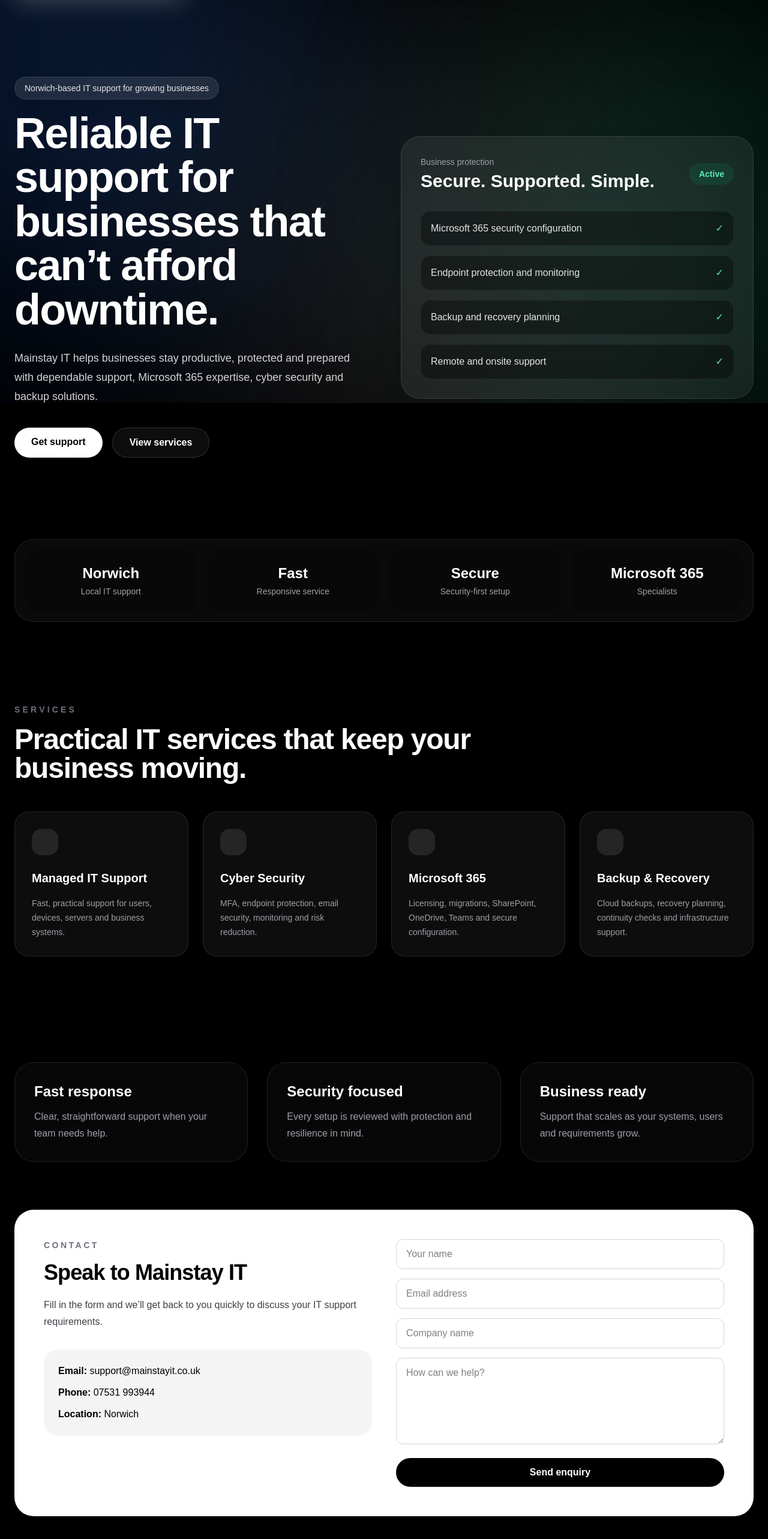
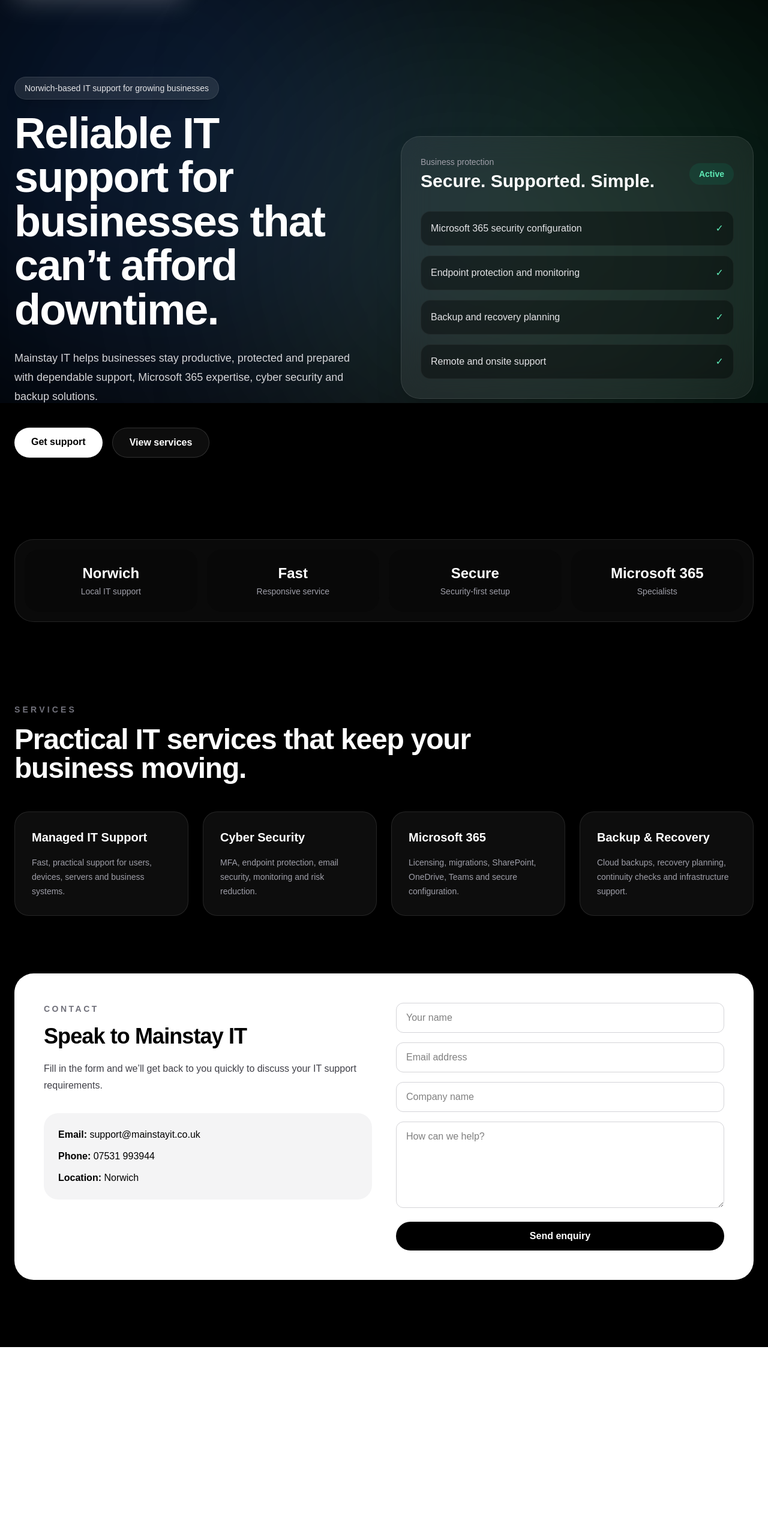
Before and after one commit to MainstayITLtd/mainstay-it, a Next.js app: page / in a window 1280 px wide. Shown: the part 128-2694 px from the top of the page at 60% size. After the commit the page ends 2374 px from the top, so only its background shows below. Built offline with nearby package versions, Linux system fonts and the light colour scheme.

Commit message:
Flow background

```diff
--- a/app/page.tsx
+++ b/app/page.tsx
@@ -15,24 +15,49 @@ export default function Home() {
 
   return (
     <main className="relative min-h-screen overflow-hidden bg-black text-white">
-      {/* Premium animated background */}
+      <style>{`
+        @keyframes floatOne {
+          0% { transform: translate3d(0, 0, 0) scale(1); }
+          50% { transform: translate3d(90px, 70px, 0) scale(1.08); }
+          100% { transform: translate3d(0, 0, 0) scale(1); }
+        }
+
+        @keyframes floatTwo {
+          0% { transform: translate3d(0, 0, 0) scale(1); }
+          50% { transform: translate3d(-80px, 60px, 0) scale(1.12); }
+          100% { transform: translate3d(0, 0, 0) scale(1); }
+        }
+
+        @keyframes floatThree {
+          0% { transform: translate3d(0, 0, 0) scale(1); }
+          50% { transform: translate3d(60px, -80px, 0) scale(1.06); }
+          100% { transform: translate3d(0, 0, 0) scale(1); }
+        }
+      `}</style>
+
       <div className="pointer-events-none fixed inset-0 z-0 overflow-hidden">
-        <div className="absolute left-[-20%] top-[-20%] h-[800px] w-[800px] animate-pulse rounded-full bg-blue-500/20 blur-[170px]" />
-        <div className="absolute right-[-20%] top-[15%] h-[760px] w-[760px] animate-pulse rounded-full bg-emerald-400/15 blur-[180px]" />
-        <div className="absolute bottom-[-25%] left-[25%] h-[850px] w-[850px] animate-pulse rounded-full bg-white/10 blur-[190px]" />
-        <div className="absolute inset-0 bg-[linear-gradient(rgba(255,255,255,0.035)_1px,transparent_1px),linear-gradient(90deg,rgba(255,255,255,0.035)_1px,transparent_1px)] bg-[size:72px_72px] opacity-20" />
+        <div
+          className="absolute left-[-18%] top-[-18%] h-[850px] w-[850px] rounded-full bg-blue-500/18 blur-[180px]"
+          style={{ animation: "floatOne 18s ease-in-out infinite" }}
+        />
+        <div
+          className="absolute right-[-18%] top-[12%] h-[780px] w-[780px] rounded-full bg-emerald-400/14 blur-[190px]"
+          style={{ animation: "floatTwo 22s ease-in-out infinite" }}
+        />
+        <div
+          className="absolute bottom-[-28%] left-[25%] h-[850px] w-[850px] rounded-full bg-white/10 blur-[200px]"
+          style={{ animation: "floatThree 26s ease-in-out infinite" }}
+        />
+        <div className="absolute inset-0 bg-[linear-gradient(rgba(255,255,255,0.025)_1px,transparent_1px),linear-gradient(90deg,rgba(255,255,255,0.025)_1px,transparent_1px)] bg-[size:90px_90px] opacity-20" />
       </div>
 
       <div className="relative z-10 mx-auto max-w-7xl px-6 py-8">
-        {/* Header */}
         <header className="mb-24 flex items-center justify-between">
-          <a href="#" aria-label="Mainstay IT home">
-            <img
-              src="/Logo%20290426.jpeg"
-              className="h-20 w-auto drop-shadow-[0_0_22px_rgba(255,255,255,0.25)] md:h-24"
-              alt="Mainstay IT"
-            />
-          </a>
+          <img
+            src="/Logo%20290426.jpeg"
+            className="h-20 w-auto drop-shadow-[0_0_22px_rgba(255,255,255,0.25)] md:h-24"
+            alt="Mainstay IT"
+          />
 
           <a
             href="tel:07531993944"
@@ -42,7 +67,6 @@ export default function Home() {
           </a>
         </header>
 
-        {/* Hero */}
         <section className="grid items-center gap-14 pb-24 pt-8 lg:grid-cols-2">
           <div>
             <p className="mb-5 inline-flex rounded-full border border-white/10 bg-white/10 px-4 py-2 text-sm text-zinc-200 shadow-xl backdrop-blur">
@@ -58,16 +82,10 @@ export default function Home() {
             </p>
 
             <div className="mt-9 flex flex-col gap-4 sm:flex-row">
-              <a
-                href="#contact"
-                className="rounded-full bg-white px-7 py-3 text-center font-semibold text-black shadow-xl hover:bg-zinc-200"
-              >
+              <a href="#contact" className="rounded-full bg-white px-7 py-3 text-center font-semibold text-black shadow-xl hover:bg-zinc-200">
                 Get support
               </a>
-              <a
-                href="#services"
-                className="rounded-full border border-white/15 bg-white/5 px-7 py-3 text-center font-semibold text-white backdrop-blur hover:bg-white/10"
-              >
+              <a href="#services" className="rounded-full border border-white/15 bg-white/5 px-7 py-3 text-center font-semibold text-white backdrop-blur hover:bg-white/10">
                 View services
               </a>
             </div>
@@ -91,10 +109,7 @@ export default function Home() {
                 "Backup and recovery planning",
                 "Remote and onsite support",
               ].map((item) => (
-                <div
-                  key={item}
-                  className="flex items-center justify-between rounded-2xl border border-white/5 bg-black/35 p-4"
-                >
+                <div key={item} className="flex items-center justify-between rounded-2xl border border-white/5 bg-black/35 p-4">
                   <span className="text-zinc-200">{item}</span>
                   <span className="text-emerald-300">✓</span>
                 </div>
@@ -103,7 +118,6 @@ export default function Home() {
           </div>
         </section>
 
-        {/* Trust bar */}
         <section className="py-10">
           <div className="grid gap-4 rounded-[2rem] border border-white/10 bg-white/[0.04] p-4 backdrop-blur md:grid-cols-4">
             {trust.map(([title, text]) => (
@@ -115,23 +129,15 @@ export default function Home() {
           </div>
         </section>
 
-        {/* Services */}
         <section id="services" className="py-24">
-          <p className="text-sm font-semibold uppercase tracking-[0.3em] text-zinc-500">
-            Services
-          </p>
-
+          <p className="text-sm font-semibold uppercase tracking-[0.3em] text-zinc-500">Services</p>
           <h2 className="mt-4 max-w-3xl text-4xl font-bold tracking-tight md:text-5xl">
             Practical IT services that keep your business moving.
           </h2>
 
           <div className="mt-12 grid gap-6 md:grid-cols-2 lg:grid-cols-4">
             {services.map(([title, text]) => (
-              <div
-                key={title}
-                className="group rounded-3xl border border-white/10 bg-white/[0.05] p-7 backdrop-blur transition hover:-translate-y-1 hover:bg-white/[0.09]"
-              >
-                <div className="mb-6 h-11 w-11 rounded-2xl bg-white/10 transition group-hover:bg-white/20" />
+              <div key={title} className="rounded-3xl border border-white/10 bg-white/[0.05] p-7 backdrop-blur transition hover:-translate-y-1 hover:bg-white/[0.09]">
                 <h3 className="text-xl font-bold">{title}</h3>
                 <p className="mt-4 text-sm leading-6 text-zinc-400">{text}</p>
               </div>
@@ -139,36 +145,11 @@ export default function Home() {
           </div>
         </section>
 
-        {/* Value section */}
-        <section className="grid gap-8 py-20 lg:grid-cols-3">
-          {[
-            ["Fast response", "Clear, straightforward support when your team needs help."],
-            ["Security focused", "Every setup is reviewed with protection and resilience in mind."],
-            ["Business ready", "Support that scales as your systems, users and requirements grow."],
-          ].map(([title, text]) => (
-            <div
-              key={title}
-              className="rounded-[2rem] border border-white/10 bg-zinc-950/80 p-8 backdrop-blur"
-            >
-              <h3 className="text-2xl font-bold">{title}</h3>
-              <p className="mt-3 leading-7 text-zinc-400">{text}</p>
-            </div>
-          ))}
-        </section>
-
-        {/* Contact */}
-        <section
-          id="contact"
-          className="mb-20 rounded-[2rem] border border-white/10 bg-white p-8 text-black shadow-2xl md:p-12"
-        >
+        <section id="contact" className="mb-20 rounded-[2rem] border border-white/10 bg-white p-8 text-black shadow-2xl md:p-12">
           <div className="grid gap-10 lg:grid-cols-2 lg:items-start">
             <div>
-              <p className="text-sm font-semibold uppercase tracking-[0.25em] text-zinc-500">
-                Contact
-              </p>
-              <h2 className="mt-4 text-4xl font-bold tracking-tight">
-                Speak to Mainstay IT
-              </h2>
+              <p className="text-sm font-semibold uppercase tracking-[0.25em] text-zinc-500">Contact</p>
+              <h2 className="mt-4 text-4xl font-bold tracking-tight">Speak to Mainstay IT</h2>
               <p className="mt-5 max-w-xl leading-7 text-zinc-700">
                 Fill in the form and we’ll get back to you quickly to discuss your IT support requirements.
               </p>
@@ -180,45 +161,13 @@ export default function Home() {
               </div>
             </div>
 
-            <form
-              action="https://formspree.io/f/xrernwkk"
-              method="POST"
-              className="space-y-4"
-            >
-              <input
-                type="text"
-                name="name"
-                placeholder="Your name"
-                required
-                className="w-full rounded-xl border border-zinc-300 px-4 py-3 outline-none focus:border-black"
-              />
+            <form action="https://formspree.io/f/xrernwkk" method="POST" className="space-y-4">
+              <input type="text" name="name" placeholder="Your name" required className="w-full rounded-xl border border-zinc-300 px-4 py-3 outline-none focus:border-black" />
+              <input type="email" name="email" placeholder="Email address" required className="w-full rounded-xl border border-zinc-300 px-4 py-3 outline-none focus:border-black" />
+              <input type="text" name="company" placeholder="Company name" className="w-full rounded-xl border border-zinc-300 px-4 py-3 outline-none focus:border-black" />
+              <textarea name="message" placeholder="How can we help?" required className="h-36 w-full rounded-xl border border-zinc-300 px-4 py-3 outline-none focus:border-black" />
 
-              <input
-                type="email"
-                name="email"
-                placeholder="Email address"
-                required
-                className="w-full rounded-xl border border-zinc-300 px-4 py-3 outline-none focus:border-black"
-              />
-
-              <input
-                type="text"
-                name="company"
-                placeholder="Company name"
-                className="w-full rounded-xl border border-zinc-300 px-4 py-3 outline-none focus:border-black"
-              />
-
-              <textarea
-                name="message"
-                placeholder="How can we help?"
-                required
-                className="h-36 w-full rounded-xl border border-zinc-300 px-4 py-3 outline-none focus:border-black"
-              />
-
-              <button
-                type="submit"
-                className="w-full rounded-full bg-black px-6 py-3 font-semibold text-white hover:bg-zinc-800"
-              >
+              <button type="submit" className="w-full rounded-full bg-black px-6 py-3 font-semibold text-white hover:bg-zinc-800">
                 Send enquiry
               </button>
             </form>
```
